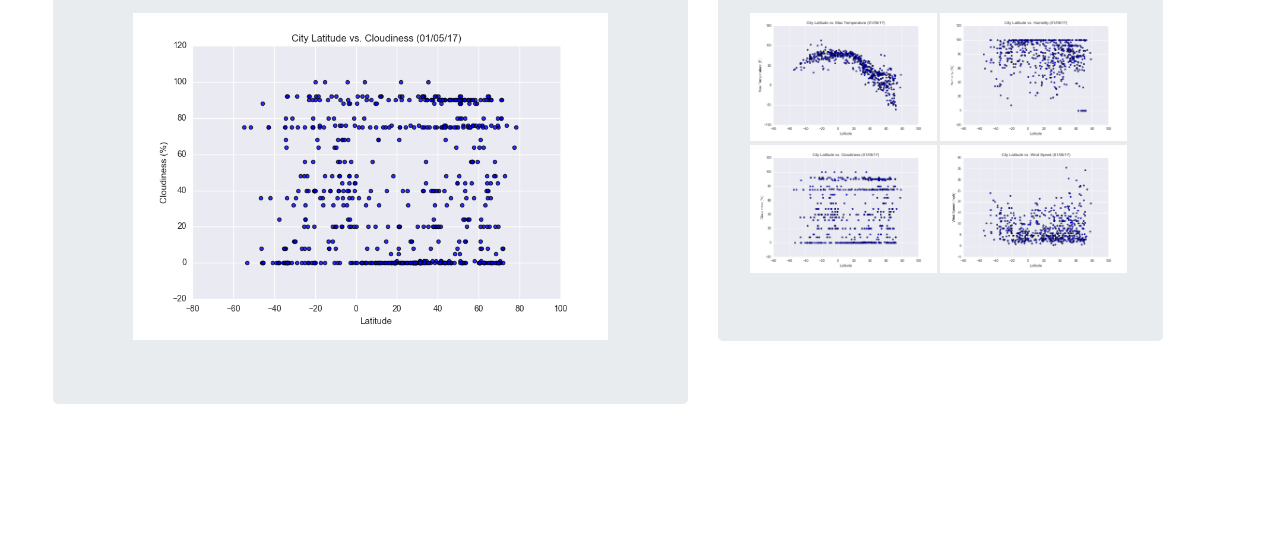
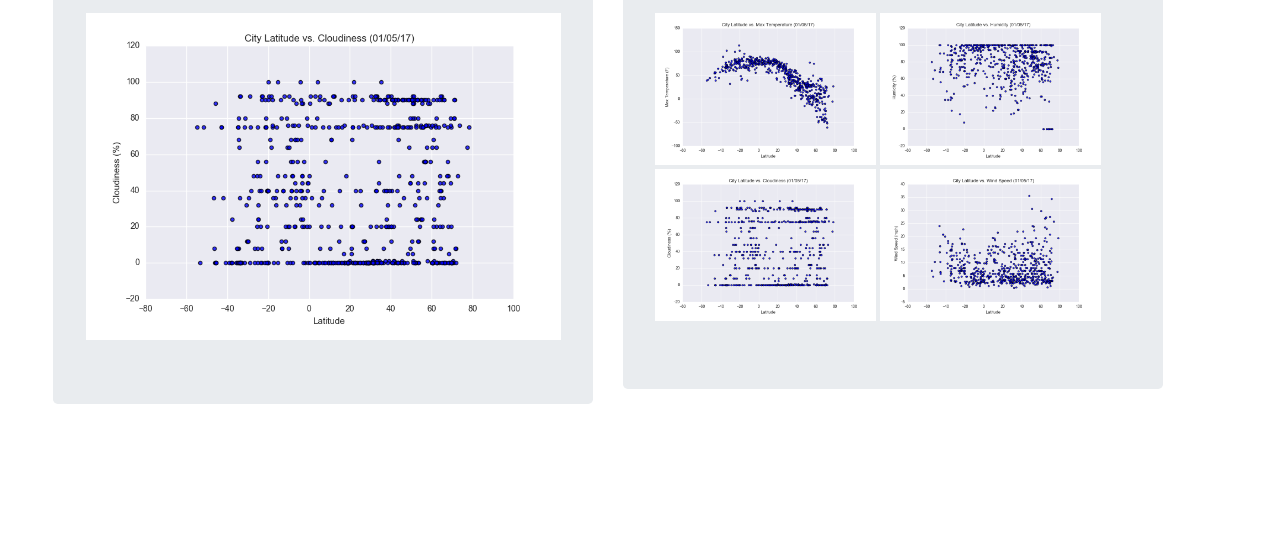
Before and after one commit to carolyna131/Web-Design-Challenge, a plain HTML site: page cloudiness.html in a window 1280 px wide. Shown: the part 253-800 px from the top of the page. Drawn offline with nearby package versions, Linux system fonts and the light colour scheme.

Commit message:
Add files via upload

```diff
--- a/cloudiness.html
+++ b/cloudiness.html
@@ -41,7 +41,7 @@
 </nav>
 <div id="landing" class="container">
   <div class= "row">
-    <div class="col-lg-7 col-md-12" style:"text-align: center">
+    <div class="col-lg-6 col-md-12" style:"text-align: center">
       <div class="jumbotron">
         <h1 class="text-center"> vs. Cloudiness</h1>
           <hr>
@@ -50,20 +50,20 @@
             </div>
       </div>
     </div>
-    <div class="col-lg-5 col-md-12" style="text-align: center">
+    <div class="col-lg-6 col-md-12" style="text-align: center">
       <div class="jumbotron">
 
         <h1>Visualizations</h1>
         <hr>
         <div class="container">
           <div class="row">
-            <a href="temperature.html"><img class="fig" src= "./Resources/assets/images/Fig1.png" class="col-md-6 col-md-12" alt= "City Latitude vs. Max Temperature" style="width:190px"></a>
-            <a href="humidity.html"><img class="fig" src= "./Resources/assets/images/Fig2.png" class="col-md-6 col-md-12"  alt= "City Latitude vs. Max Humidity" style="width:190px"></a>
+            <a href="temperature.html"><img class="fig" src= "./Resources/assets/images/Fig1.png" class="col-md-6 col-md-12" alt= "City Latitude vs. Max Temperature" style="width:225px"></a>
+            <a href="humidity.html"><img class="fig" src= "./Resources/assets/images/Fig2.png" class="col-md-6 col-md-12"  alt= "City Latitude vs. Max Humidity" style="width:225px"></a>
           </div>
 
           <div class="row">
-            <a href="cloudiness.html"><img class="fig" src= "./Resources/assets/images/Fig3.png" class="col-md-6 col-md-12"  alt= "City Latitude vs. Cloudiness" style="width:190px"></a>
-            <a href="windspeed.html"><img class="fig" src= "./Resources/assets/images/Fig4.png" class="col-md-6 col-md-12"  alt= "City Latitude vs. Wind Speed" style="width:190px"></a>
+            <a href="cloudiness.html"><img class="fig" src= "./Resources/assets/images/Fig3.png" class="col-md-6 col-md-12"  alt= "City Latitude vs. Cloudiness" style="width:225px"></a>
+            <a href="windspeed.html"><img class="fig" src= "./Resources/assets/images/Fig4.png" class="col-md-6 col-md-12"  alt= "City Latitude vs. Wind Speed" style="width:225px"></a>
           </div>
         </div>
       </div>
```
Also changed, not shown: index.html (+6 -6 lines), temperature.html (+6 -6 lines), windspeed.html (+6 -6 lines).
